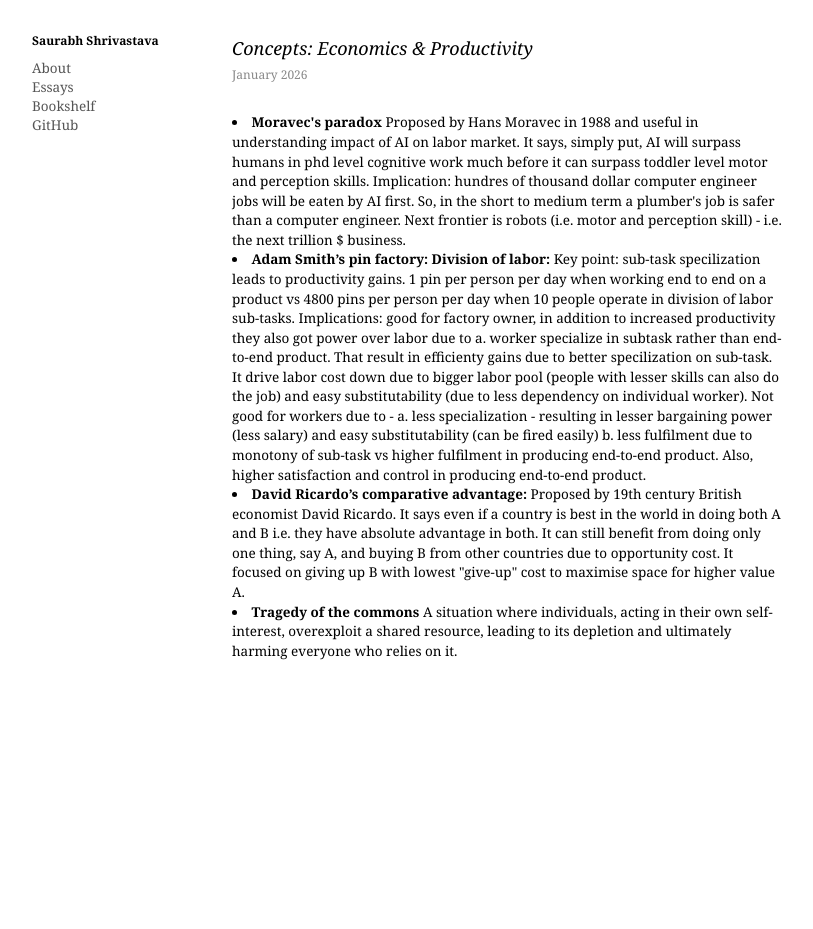
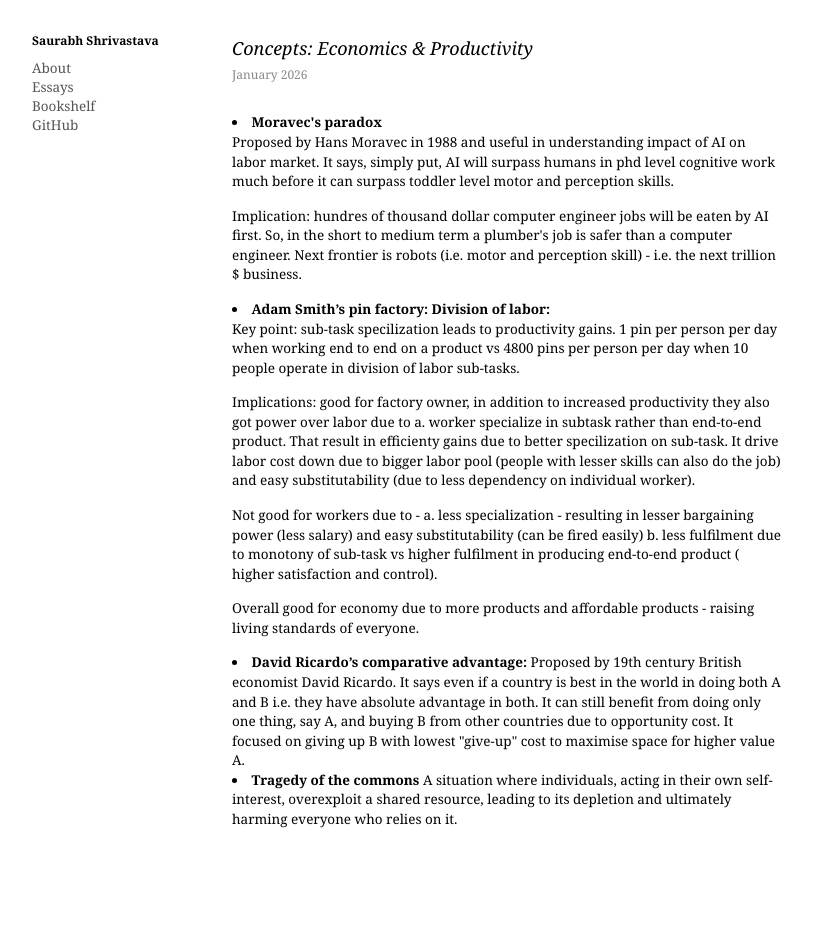
Before and after one commit to saurabhshrivastava1/saurabhshrivastava1.github.io, a Jekyll site: the page built from essays/essay2.markdown, in a window 1280 px wide. Shown: the whole page, without its empty margins (8-821 px from the left). Built offline with Jekyll 4.4.1, drawn with Linux system fonts in a browser that asks for light colours; before the commit the page ends 900 px from its top, so only the background shows below that.

Commit message:
Created first essay with sidebar layout

```diff
--- a/essays/essay2.markdown
+++ b/essays/essay2.markdown
@@ -29,17 +29,19 @@ layout: null
 
     <li>
     <b> Moravec's paradox </b>
-    Proposed by Hans Moravec in 1988 and useful in understanding impact of AI on labor market. It says, simply put, AI will surpass humans in phd level cognitive work much before it can surpass toddler level motor and perception skills.
-
-    Implication: hundres of thousand dollar computer engineer jobs will be eaten by AI first. So, in the short to medium term a plumber's job is safer than a computer engineer. Next frontier is robots (i.e. motor and perception skill) - i.e. the next trillion $ business.
+    <p> Proposed by Hans Moravec in 1988 and useful in understanding impact of AI on labor market. It says, simply put, AI will surpass humans in phd level cognitive work much before it can surpass toddler level motor and perception skills. </p>
+     <p>
+    Implication: hundres of thousand dollar computer engineer jobs will be eaten by AI first. So, in the short to medium term a plumber's job is safer than a computer engineer. Next frontier is robots (i.e. motor and perception skill) - i.e. the next trillion $ business.</p>
     </li>
 
    <li>
-   <b> Adam Smith’s pin factory: Division of labor: </b> Key point: sub-task specilization leads to productivity gains. 1 pin per person per day when working end to end on a product vs 4800 pins per person per day when 10 people operate in division of labor sub-tasks.
-
-   Implications: good for factory owner, in addition to increased productivity they also got power over labor due to a. worker specialize in subtask rather than end-to-end product. That result in efficienty gains due to better specilization on sub-task. It drive labor cost down due to bigger labor pool (people with lesser skills can also do the job) and easy substitutability (due to less dependency on individual worker).
-
-   Not good for workers due to - a. less specialization - resulting in lesser bargaining power (less salary) and easy substitutability (can be fired easily) b. less fulfilment due to monotony of sub-task vs higher fulfilment in producing end-to-end product. Also, higher satisfaction and control in producing end-to-end product. </li>
+   <b> Adam Smith’s pin factory: Division of labor: </b> <p> Key point: sub-task specilization leads to productivity gains. 1 pin per person per day when working end to end on a product vs 4800 pins per person per day when 10 people operate in division of labor sub-tasks. </p>
+   <p>
+   Implications: good for factory owner, in addition to increased productivity they also got power over labor due to a. worker specialize in subtask rather than end-to-end product. That result in efficienty gains due to better specilization on sub-task. It drive labor cost down due to bigger labor pool (people with lesser skills can also do the job) and easy substitutability (due to less dependency on individual worker). </p>
+    <p>
+   Not good for workers due to - a. less specialization - resulting in lesser bargaining power (less salary) and easy substitutability (can be fired easily) b. less fulfilment due to monotony of sub-task vs higher fulfilment in producing end-to-end product ( higher satisfaction and control). </p>
+   <p>
+   Overall good for economy due to more products and affordable products - raising living standards of everyone. </p></li>
 
    <li> <b> David Ricardo’s comparative advantage: </b>
     Proposed by 19th century British economist David Ricardo. It says even if a country is best in the world in doing both A and B i.e. they have absolute advantage in both. It can still benefit from doing only one thing, say A, and buying B from other countries due to opportunity cost. It focused on giving up B with lowest "give-up" cost to maximise space for higher value A. </li>
```
